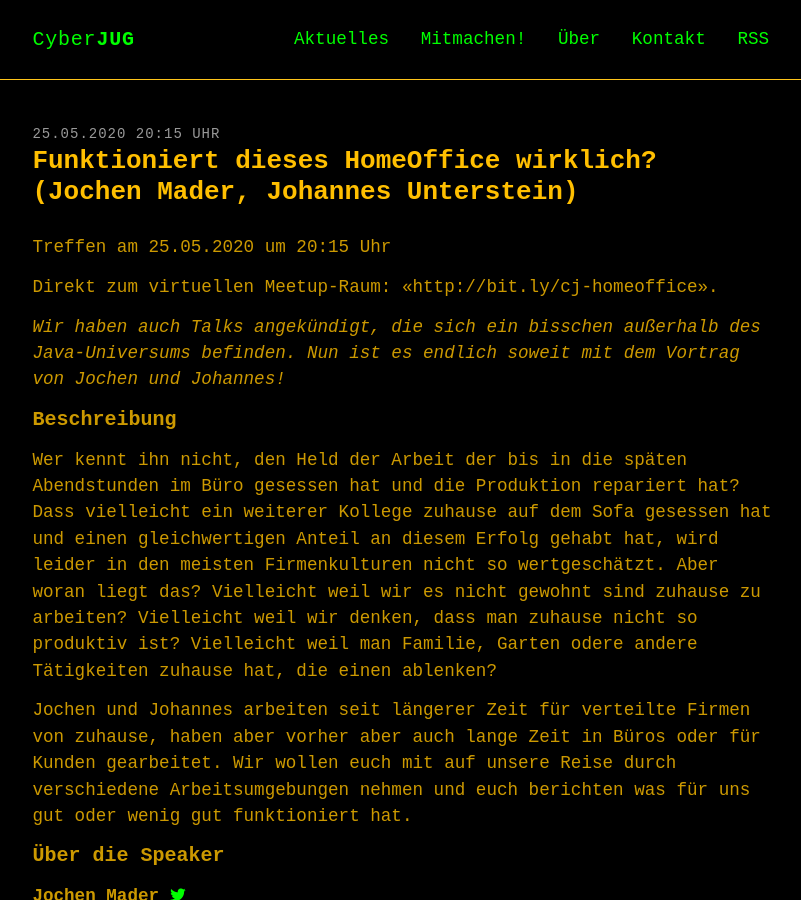
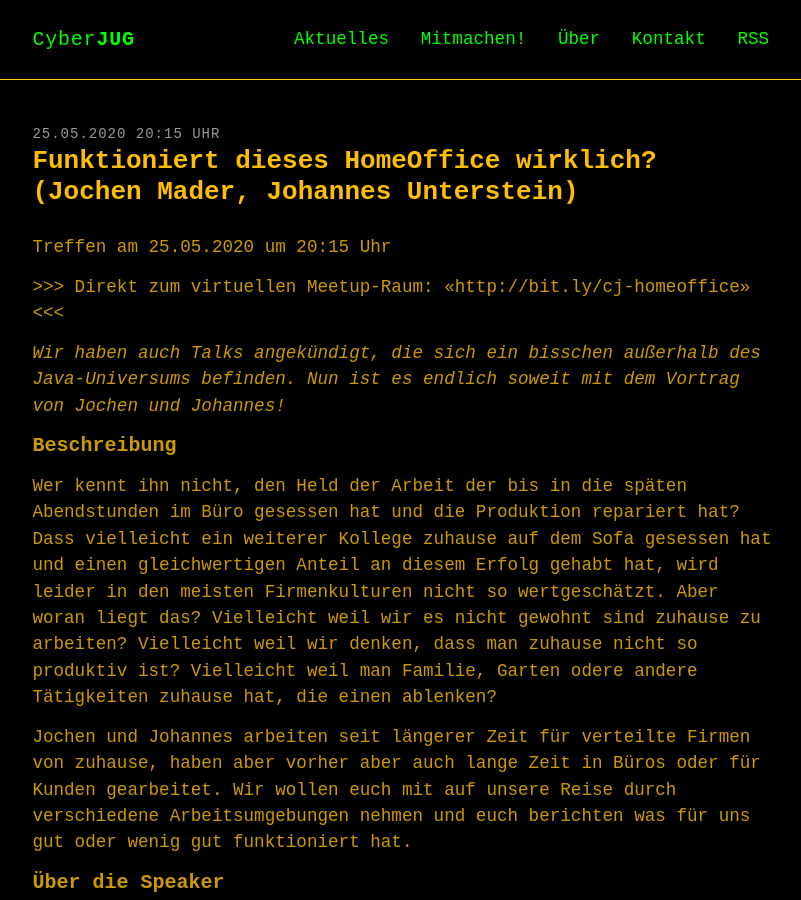
Before and after one commit to cyberjug/website, a Jekyll site: the page built from docs/_upcoming/2020-05-25-homeoffice.md, in a window 1280 px wide and 900 px high. Shown: the whole window, without its empty margins (234-1035 px from the left). Built offline with Jekyll 4.4.1, drawn with Linux system fonts in a browser that asks for light colours; some web fonts are replaced; some of the changed lines change nothing that is shown.

Commit message:
fix link

```diff
--- a/docs/_upcoming/2020-05-25-homeoffice.md
+++ b/docs/_upcoming/2020-05-25-homeoffice.md
@@ -9,7 +9,7 @@ published: true
 
 <b>{{ page.description }}</b>
 
-Direkt zum virtuellen Meetup-Raum: <<http://bit.ly/cj-homeoffice>>.
+&gt;&gt;&gt; Direkt zum virtuellen Meetup-Raum: <<http://bit.ly/cj-homeoffice>> &lt;&lt;&lt;
 
 *Wir haben auch Talks angekündigt, die sich ein bisschen außerhalb des Java-Universums befinden. Nun ist es endlich soweit mit dem Vortrag von Jochen und Johannes!*
 
```
